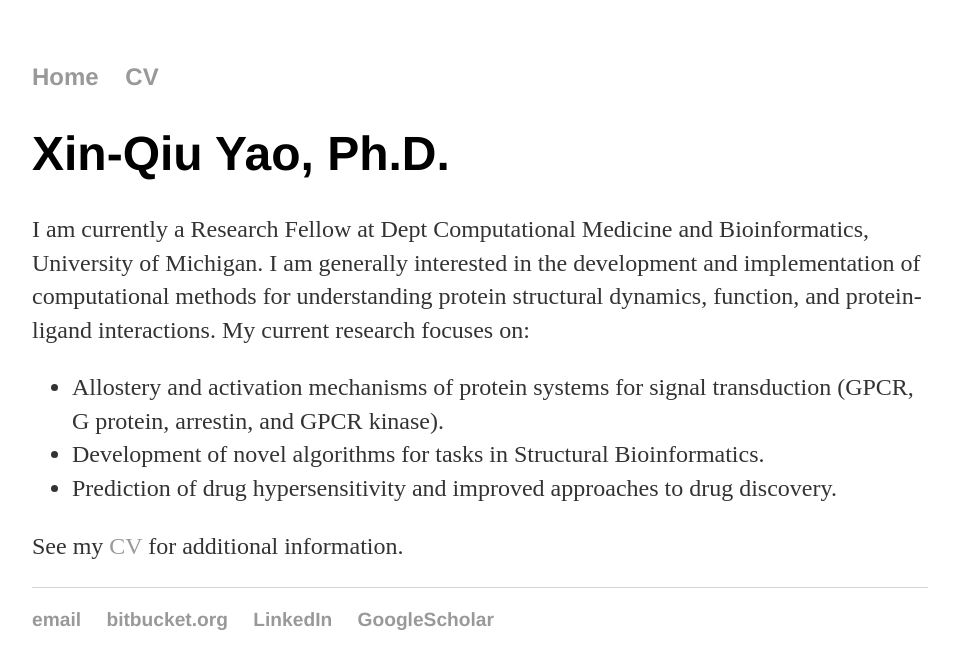
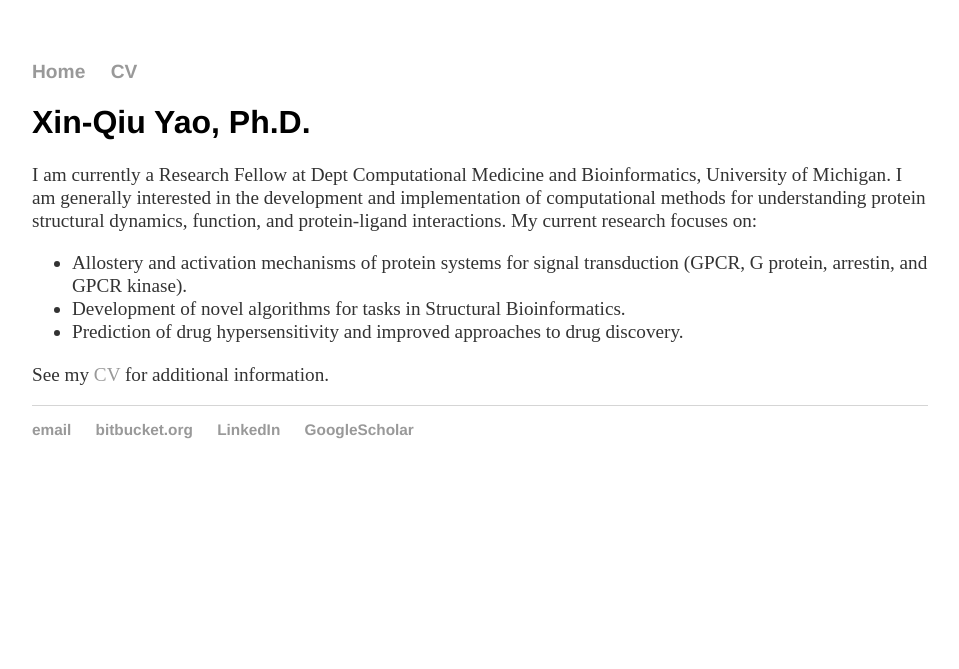
Before and after one commit to xinqyao/xinqyao.github.io, a Jekyll site: the page built from index.md, in a window 1280 px wide. Shown: the top 669 px of the page, without its empty margins (160-1119 px from the left). Built offline with Jekyll 4.4.1, drawn with Linux system fonts in a browser that asks for light colours.

Commit message:
reduce font size in css/main.css

```diff
--- a/css/main.css
+++ b/css/main.css
@@ -20,22 +20,22 @@ a:hover {
     text-decoration: underline;
 }
 h1 {
-    font-size: 3em;
+    font-size: 2em;
     font-family:'Helvetica', 'Arial', 'Sans-Serif';
 }
 p {
-    font-size: 1.5em;
-    line-height: 1.4em;
+    font-size: 1.2em;
+    line-height: 1.2em;
     color: #333;
 }
 ul {
-    font-size: 1.5em;
-    line-height: 1.4em;
+    font-size: 1.2em;
+    line-height: 1.2em;
     color: #333;
 }
 ol {
-    font-size: 1.4em;
-    line-height: 1.4em;
+    font-size: 1.2em;
+    line-height: 1.2em;
     color: #333;
 }
 footer {
```
